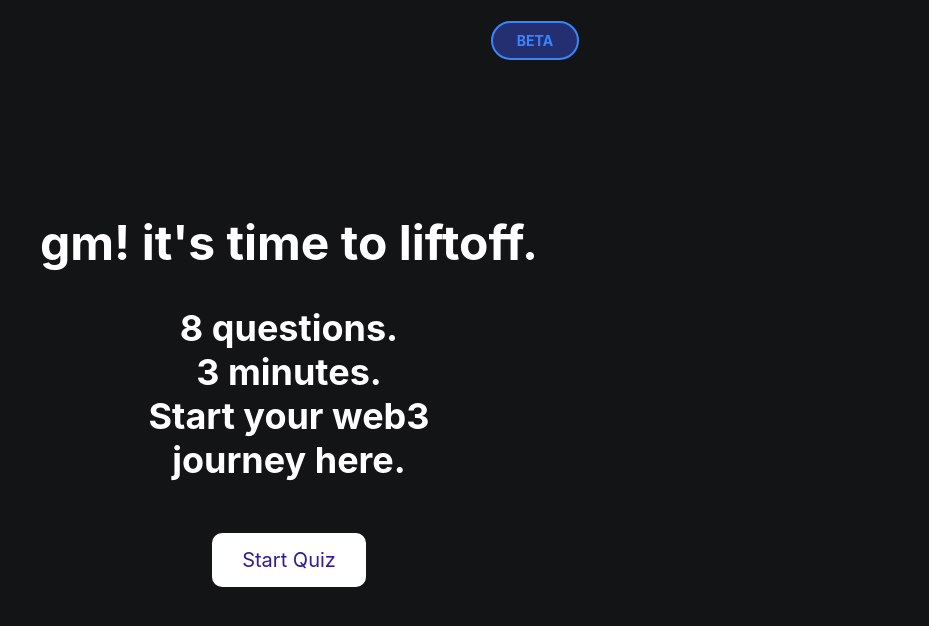
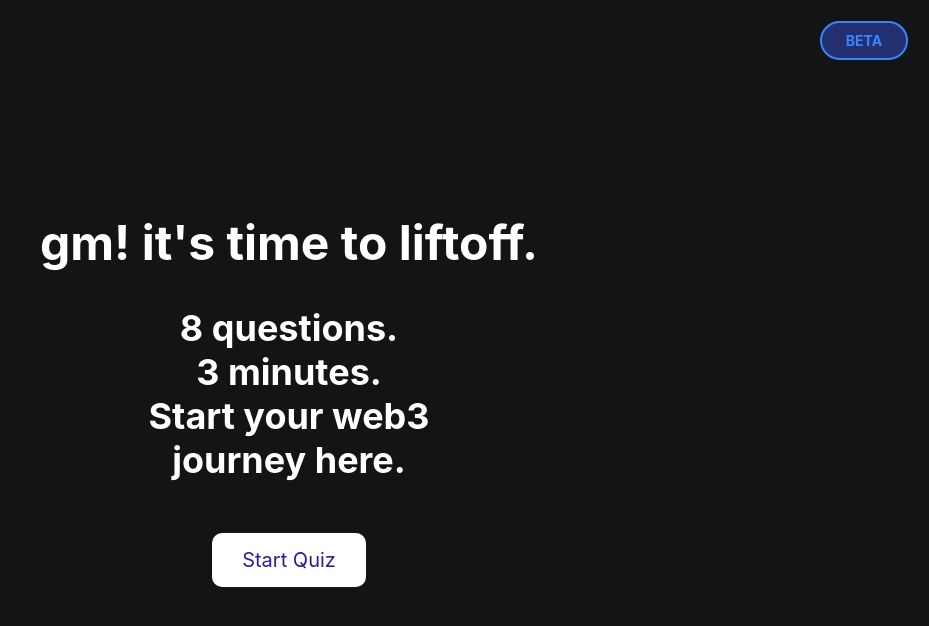
Before and after one commit to irisxyz/liftoff, a React (Vite) app: page / in a window 1280 px wide. Shown: the top 626 px of the page, without its empty margins (351-1280 px from the left). Built offline with nearby package versions, Linux system fonts and the light colour scheme.

Commit message:
changed beta position

```diff
--- a/src/App.jsx
+++ b/src/App.jsx
@@ -66,8 +66,9 @@ const BetaIconWrapper = styled.div`
   background-color: #242F72;
   position: fixed;
   top: 1em;
-  right: 25em;
+  right: 1em;
   margin-top: 0.5em;
+  margin-right: 0.5em;
 `;
 
 const BetaText = styled.span`
```
